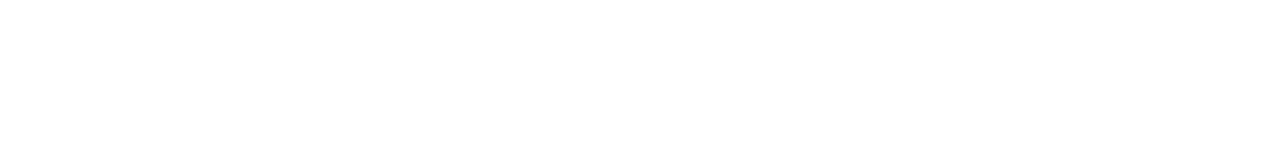
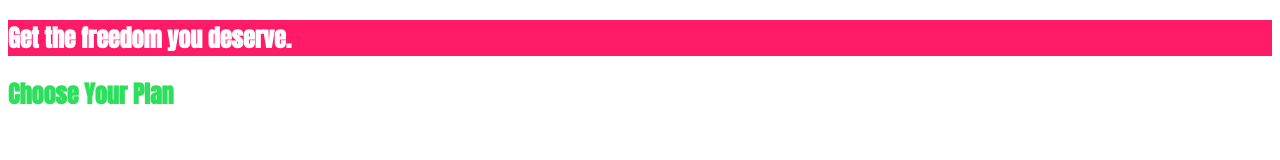
Before and after one commit to odacrem123/web-hosting-project, a plain HTML site: page index.html in a window 1280 px wide. Drawn offline with Linux system fonts and the light colour scheme.

Commit message:
additional setup
other icons and code

```diff
--- a/index.html
+++ b/index.html
@@ -1,10 +1,19 @@
 <!DOCTYPE html>
 <html lang="en">
     <head>
-
+        <meta charset="UTF-8">
+        <meta http-equiv="X-UA-compatible" content="ie=edge">
+        <title>uHost</title>
+        <link rel="shortcut icon" href="favicon.png">
+        <link rel="stylesheet" href="main.css">
     </head>
     <body>
-
+        <section id="product-overview">
+            <h1>Get the freedom you deserve.</h1>
+        </section>
+        <section id="plans">
+            <h1 class="section-title">Choose Your Plan</h1>
+        </section>
 
     </body>
 
--- a/main.css
+++ b/main.css
@@ -0,0 +1,19 @@
+
+@import url('https://fonts.googleapis.com/css2?family=Anton&family=Montserrat:wght@400;700&display=swap');
+
+body {
+    font-family: 'Montserrat', sans-serif;
+}
+
+#product-overview {
+    background: #ff1b68;
+}
+
+.section-title {
+    color: #2ddf5c;
+}
+
+h1 {
+    color: white;
+    font-family: 'Anton', sans-serif;
+}
```
Also changed, not shown: favicon.png (added).
